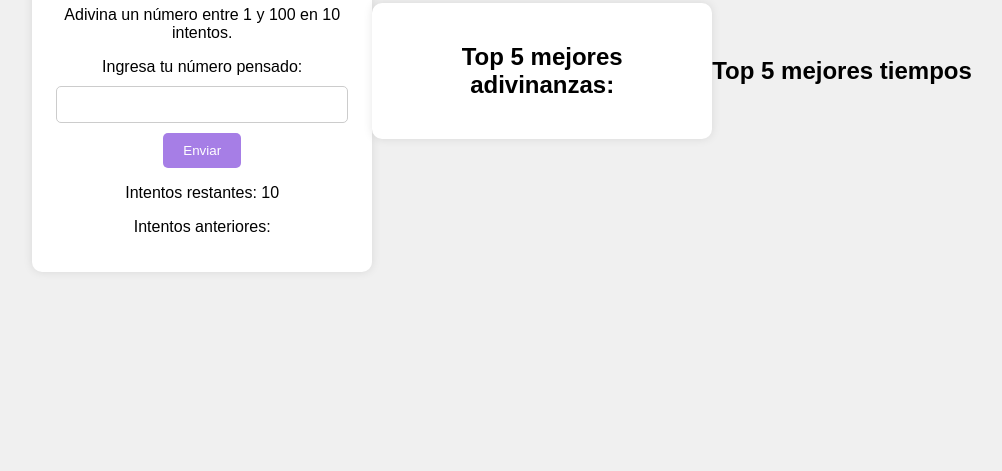
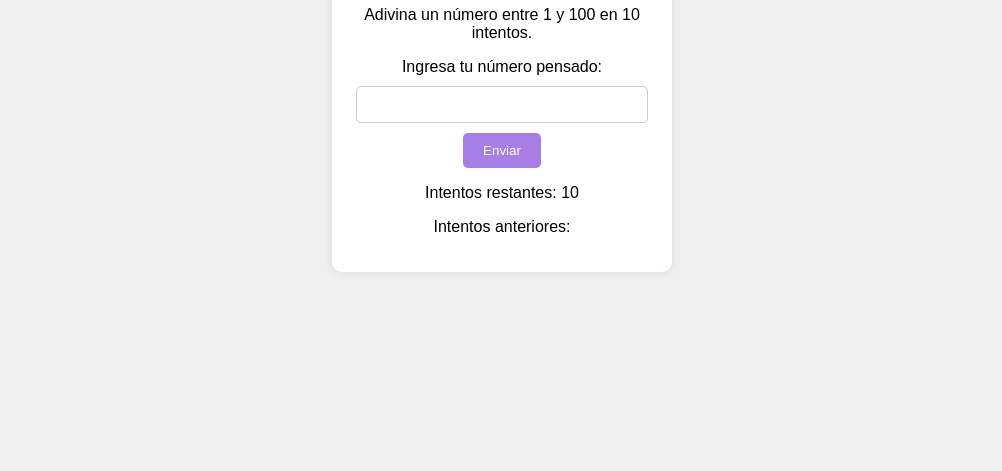
Before and after one commit to jenifer8092/numeroMagico.github.pw, a plain HTML site: page index.html in a window 1280 px wide. Shown: the part 329-800 px from the top of the page, without its empty margins (138-1140 px from the left). Drawn offline with Linux system fonts and the light colour scheme.

Commit message:
Update index.html

```diff
--- a/index.html
+++ b/index.html
@@ -24,7 +24,7 @@
     <button id="restart" style="display: none;">Jugar de nuevo</button>
   </div>
 
-  <div class="tabla">
+  <!--<div class="tabla">
     <h2>Top 5 mejores adivinanzas:</h2>
 
     <div id="results-container">
@@ -35,7 +35,7 @@
 
   <div class="tabla2">
     <h2>Top 5 mejores tiempos</h2>
-  </div>
+  </div>-->
 
   <script src="./script/script.js"></script>
 </body>
```
